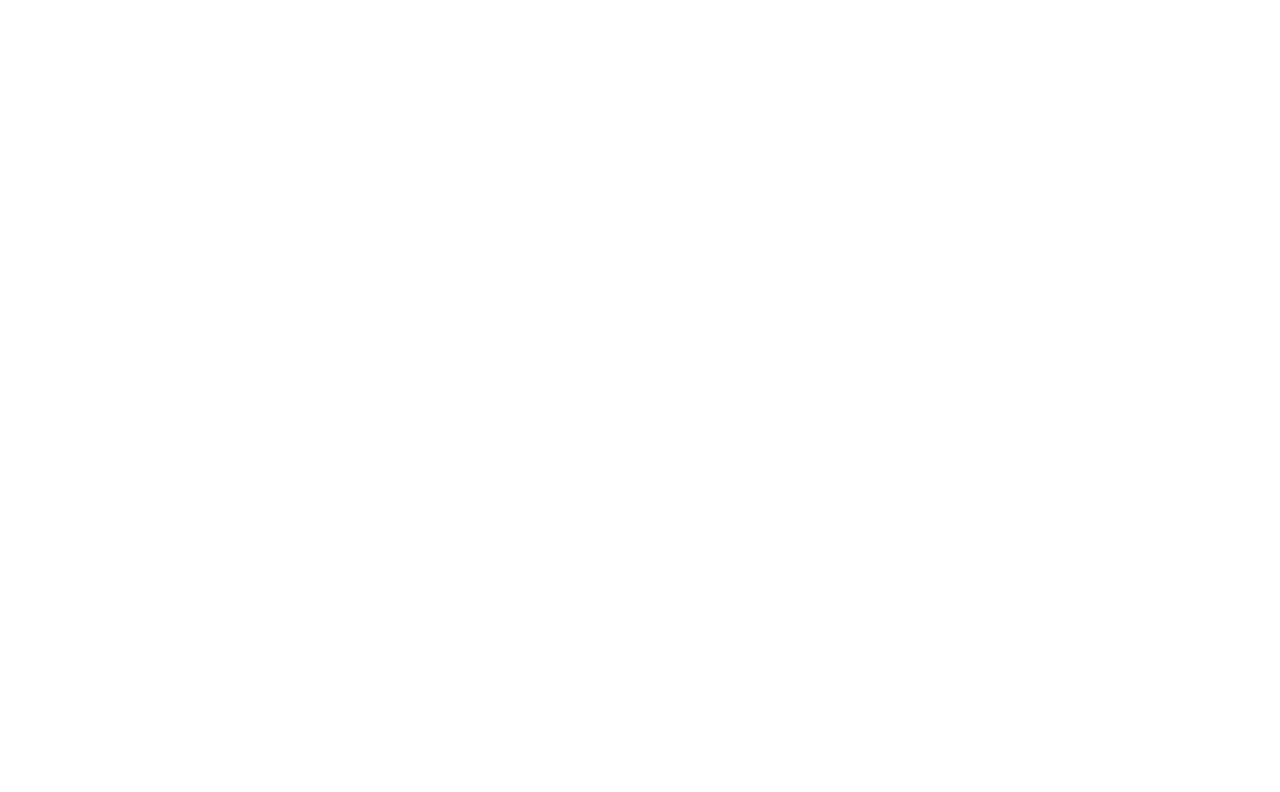
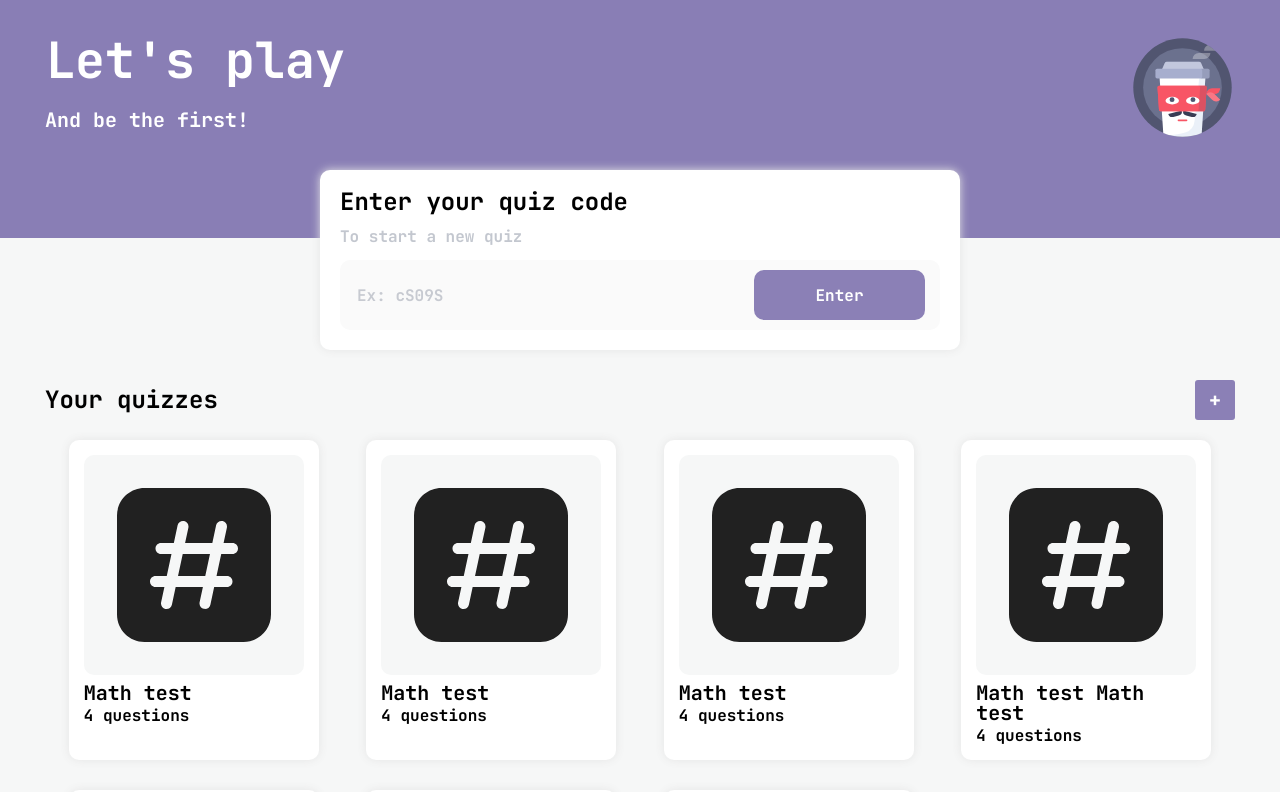
Before and after one commit to Faust587/quiz-generator-front-end, a React (Create React App) app: page /main-page in a window 1280 px wide. Shown: the top 792 px of the page. Built offline with nearby package versions, Linux system fonts and the light colour scheme.

Commit message:
Created main page

```diff
--- a/src/components/forms/SearchForm/SearchForm.tsx
+++ b/src/components/forms/SearchForm/SearchForm.tsx
@@ -1,8 +1,28 @@
+import "./SearchFormStyles.scss";
+
 export const SearchForm = () => {
 
   return (
-    <>
-
-    </>
+    <div className="search-form-container">
+      <h1 className="search-form-title">
+        Enter your quiz code
+      </h1>
+      <h2 className="search-form-subtitle">
+        To start a new quiz
+      </h2>
+      <form className="search-form">
+        <input
+          type="text"
+          className="search-form-input"
+          placeholder="Ex: cS09S"
+        />
+        <button
+          type="submit"
+          className="search-form-submit-button"
+        >
+          Enter
+        </button>
+      </form>
+    </div>
   );
 };
--- a/src/components/forms/SearchForm/SearchFormStyles.scss
+++ b/src/components/forms/SearchForm/SearchFormStyles.scss
@@ -0,0 +1,115 @@
+.search-form {
+  width: 100%;
+  border-radius: 10px;
+  background-color: #fafafa;
+  display: flex;
+  align-items: center;
+  padding: 15px;
+
+  &-container {
+    display: flex;
+    flex-direction: column;
+    justify-content: space-between;
+
+    background-color: #ffffff;
+    border-radius: 10px;
+    box-shadow: 0 0 10px #e5e5e5;
+  }
+
+  &-submit-button {
+    border-radius: 10px;
+    color: #ffffff;
+    font-family: "JetBrainsMono", sans-serif;
+    background-color: #8b80b6;
+  }
+
+  &-input {
+    font-family: "JetBrainsMono", sans-serif;
+    background-color: #fafafa;
+  }
+  &-input::placeholder {
+    color: #c7cad1;
+  }
+
+  &-title, &-subtitle {
+    font-family: "JetBrainsMono", sans-serif;
+  }
+
+  &-subtitle {
+    color: #c3c7cf;
+  }
+}
+
+/* Extra small devices (phones, 600px and down) */
+@media only screen and (max-width: 600px) {
+  .search-form {
+    height: 70px;
+    width: 100%;
+    &-container {
+      width: 100%;
+      height: 180px;
+      padding: 20px;
+    }
+
+    &-title {
+      font-size: 20px;
+    }
+
+    &-subtitle {
+      font-size: 14px;
+    }
+
+    &-input {
+      width: 70%;
+      font-size: 14px;
+      height: 40px;
+    }
+
+    &-submit-button {
+      width: 30%;
+      height: 50px;
+      font-size: 14px;
+    }
+  }
+}
+
+/* Medium devices (landscape tablets, 768px and up) */
+@media only screen and (min-width: 600px) {
+  .search-form {
+    height: 70px;
+    &-container {
+      max-width: 40vw;
+      margin: 0 auto;
+      height: 180px;
+      padding: 20px;
+    }
+
+    &-title {
+      font-size: 24px;
+    }
+
+    &-subtitle {
+      font-size: 16px;
+    }
+
+    &-input {
+      width: 70%;
+      font-size: 16px;
+      height: 40px;
+    }
+
+    &-submit-button {
+      width: 30%;
+      height: 50px;
+      font-size: 16px;
+    }
+  }
+}
+
+/* Extra large devices (large laptops and desktops, 1200px and up) */
+@media only screen and (min-width: 1200px) {
+  .search-form-container {
+    max-width: 50vw;
+    margin: 0 auto;
+  }
+}
--- a/src/components/headers/MainHeader/MainHeader.tsx
+++ b/src/components/headers/MainHeader/MainHeader.tsx
@@ -1,10 +1,29 @@
+import "./MainHeaderStyles.scss";
+import userIcon from "../../../assets/icons/user-icon.svg";
 import { SearchForm } from "../../forms/SearchForm/SearchForm";
 
 export const MainHeader = () => {
 
   return (
-    <>
-      <SearchForm />
-    </>
+    <div className="main-header-container">
+      <header className="main-header">
+        <div className="main-header-top-section">
+          <div className="main-header-titles-container">
+            <h1 className="main-header-title">
+              Let's play
+            </h1>
+            <h2 className="main-header-subtitle">
+              And be the first!
+            </h2>
+          </div>
+          <img
+            alt="user-profile"
+            src={ userIcon }
+            className="main-header-profile-icon"
+          />
+        </div>
+        <SearchForm />
+      </header>
+    </div>
   );
 };
--- a/src/components/headers/MainHeader/MainHeaderStyles.scss
+++ b/src/components/headers/MainHeader/MainHeaderStyles.scss
@@ -1,14 +1,72 @@
-/* Extra small devices (phones, 600px and down) */
-@media only screen and (max-width: 600px) {
-
+.main-header-container {
+  width: 100%;
 }
 
-/* Medium devices (landscape tablets, 768px and up) */
-@media only screen and (min-width: 768px) {
+.main-header {
+  width: 100%;
 
+  &-title, &-subtitle {
+    font-family: "JetBrainsMono", sans-serif;
+    color: #ffffff;
+  }
 }
 
-/* Extra large devices (large laptops and desktops, 1200px and up) */
-@media only screen and (min-width: 1200px) {
 
+/* Phone */
+@media only screen and (max-width: 600px) {
+  .main-header {
+    min-height: 43vh;
+    padding-bottom: 30px;
+    &-title {
+      font-size: 32px;
+    }
+    &-subtitle {
+      padding-top: 20px;
+      font-size: 16px;
+    }
+    &-container {
+      padding: 0 45px;
+      background: linear-gradient(180deg, rgba(137,126,181,1) 65.65%, rgba(246,247,247,1) 65.65%);
+    }
+  }
+  .main-header-profile-icon {
+    width: 80px;
+    height: 80px;
+    border-radius: 40px;
+  }
+  .main-header-top-section {
+    padding-top: 35px;
+    padding-bottom: 30px;
+    display: flex;
+    justify-content: space-between;
+  }
 }
+
+/* Tablets */
+@media only screen and (min-width: 600px) {
+  .main-header {
+    padding-bottom: 30px;
+    &-container {
+      padding: 0 45px;
+      background: linear-gradient(180deg, rgba(137,126,181,1) 62.6%, rgba(246,247,247,1) 62.6%);
+    }
+    &-title {
+      font-size: 50px;
+    }
+    &-subtitle {
+      padding-top: 25px;
+      font-size: 20px;
+    }
+  }
+  .main-header-profile-icon {
+    width: 105px;
+    height: 105px;
+    border-radius: 40px;
+  }
+  .main-header-top-section {
+    padding-top: 35px;
+    padding-bottom: 30px;
+    display: flex;
+    justify-content: space-between;
+  }
+}
--- a/src/components/quizList/QuizList.tsx
+++ b/src/components/quizList/QuizList.tsx
@@ -1,7 +1,86 @@
+import "./QuizListStyles.scss";
+import { QuizItem } from "./quizItem/QuizItem";
+
+// TODO: refactor icons stuff
+import quizIcon1 from "../../assets/icons/quiz-icon-1.svg";
+
 export const QuizList = () => {
 
+  //TODO: remove mock data and fetch real data from api
+  const mockData = [
+    {
+      id: "id(240285sdf23)",
+      name: "Math test",
+      questionsNumber: 4,
+      iconURL: quizIcon1
+    },
+    {
+      id: "id(240562sdf23)",
+      name: "Math test",
+      questionsNumber: 4,
+      iconURL: quizIcon1
+    },
+    {
+      id: "id(240243sdf23)",
+      name: "Math test",
+      questionsNumber: 4,
+      iconURL: quizIcon1
+    },
+    {
+      id: "id(240243sdf25)",
+      name: "Math test Math test",
+      questionsNumber: 4,
+      iconURL: quizIcon1
+    },
+    {
+      id: "id(243243sdf25)",
+      name: "Math test Math test",
+      questionsNumber: 4,
+      iconURL: quizIcon1
+    },
+    {
+      id: "id(2402s3sdf25)",
+      name: "Math test Math test",
+      questionsNumber: 4,
+      iconURL: quizIcon1
+    },
+    {
+      id: "id(s40243sdf25)",
+      name: "Math test Math test",
+      questionsNumber: 4,
+      iconURL: quizIcon1
+    },
+  ];
+
   return (
-    <>
-    </>
+    <section className="quiz-list-container">
+      <header className="quiz-list-header">
+        <h1 className="quiz-list-title">
+          Your quizzes
+        </h1>
+        <button className="quiz-generator-button">
+          +
+        </button>
+      </header>
+      <div className="quiz-list">
+        {
+          mockData.map((
+            {
+              name,
+              questionsNumber,
+              iconURL,
+              id
+            }
+          ) => {
+            return <QuizItem
+              key={ id }
+              title={ name }
+              iconURL={ iconURL }
+              subtitle={ questionsNumber }
+            />;
+          })
+        }
+      </div>
+    </section>
   );
 };
--- a/src/components/quizList/QuizListStyles.scss
+++ b/src/components/quizList/QuizListStyles.scss
@@ -0,0 +1,52 @@
+.quiz-list-container {
+  width: 100%;
+}
+
+.quiz-list-header {
+  display: flex;
+  align-items: center;
+  justify-content: space-between;
+  padding-bottom: 20px;
+}
+
+.quiz-generator-button {
+  height: 40px;
+  width: 40px;
+  border-radius: 3px;
+  font-size: 20px;
+  color: #ffffff;
+  font-family: "JetBrainsMono", sans-serif;
+  background-color: #8b80b6;
+}
+
+.quiz-list-title {
+  font-family: "JetBrainsMono", sans-serif;
+}
+
+/* Extra small devices (phones, 600px and down) */
+@media only screen and (max-width: 600px) {
+  .quiz-list-container {
+    flex-direction: column;
+    padding: 0 45px;
+  }
+}
+
+/* Medium devices (landscape tablets, 768px and up) */
+@media only screen and (min-width: 600px) {
+  .quiz-list {
+    display: grid;
+    grid-template-columns: repeat(auto-fit, minmax(240px, 1fr));
+    justify-content: end;
+  }
+
+  .quiz-list-container {
+    flex-direction: row;
+    flex-wrap: wrap;
+    padding: 0 45px;
+  }
+}
+
+/* Extra large devices (large laptops and desktops, 1200px and up) */
+@media only screen and (min-width: 1200px) {
+
+}
--- a/src/components/quizList/quizItem/QuizItem.tsx
+++ b/src/components/quizList/quizItem/QuizItem.tsx
@@ -0,0 +1,37 @@
+import "./QuizItemStyles.scss";
+import { FC } from "react";
+
+type propsType = {
+  iconURL: string,
+  title: string,
+  subtitle: number
+}
+
+export const QuizItem: FC<propsType> = (
+  {
+    iconURL,
+    subtitle,
+    title
+  }
+) => {
+
+  return (
+    <div className="quiz-item-container">
+      <div className="quiz-item-icon-container">
+        <img
+          src={ iconURL }
+          alt={ title }
+          className="quiz-item-icon"
+        />
+      </div>
+      <div className="quiz-item-info">
+        <div className="quiz-item-title">
+          { title }
+        </div>
+        <div className="quiz-item-subtitle">
+          { `${subtitle} questions` }
+        </div>
+      </div>
+    </div>
+  );
+};
--- a/src/components/quizList/quizItem/QuizItemStyles.scss
+++ b/src/components/quizList/quizItem/QuizItemStyles.scss
@@ -0,0 +1,107 @@
+.quiz-item {
+  &-icon, &-container {
+    border-radius: 10px;
+    background-color: rgba(246,247,247,1);
+    width: 80px;
+    height: 80px;
+  }
+
+  &-title, &-subtitle {
+    font-family: "JetBrainsMono", sans-serif;
+  }
+}
+
+/* Extra small devices (phones, 600px and down) */
+@media only screen and (max-width: 600px) {
+  .quiz-item {
+    &-container {
+      display: flex;
+      padding: 15px;
+      width: 100%;
+      height: 108px;
+      box-shadow: 0 0 10px #e5e5e5;
+      background-color: #ffffff;
+      margin-bottom: 19px;
+    }
+    &-info {
+      display: flex;
+      flex-direction: column;
+      justify-content: space-around;
+    }
+    &-title, &-subtitle {
+      padding-left: 11px;
+    }
+    &-title {
+      font-size: 20px;
+    }
+    &-subtitle {
+      font-size: 16px;
+    }
+    &-icon {
+      width: 100%;
+      height: 100%;
+    }
+  }
+}
+
+/* Medium devices (landscape tablets, 768px and up) */
+@media only screen and (min-width: 600px) {
+  .quiz-item {
+    &-container {
+      margin: 0 auto 30px;
+      display: block;
+      padding: 15px;
+      width: 250px;
+      height: 320px;
+      box-shadow: 0 0 10px #e5e5e5;
+      background-color: #ffffff;
+    }
+    &-info {
+      display: block;
+    }
+    &-title, &-subtitle {
+      padding-top: 5px;
+    }
+    &-title {
+      font-size: 20px;
+    }
+    &-subtitle {
+      font-size: 16px;
+    }
+    &-icon {
+      width: 100%;
+      height: 100%;
+    }
+  }
+}
+
+/* Extra large devices (large laptops and desktops, 1200px and up) */
+@media only screen and (min-width: 1200px) {
+  .quiz-item {
+    &-container {
+      margin: 0 auto 30px;
+      display: block;
+      padding: 15px;
+      width: 250px;
+      height: 320px;
+      box-shadow: 0 0 10px #e5e5e5;
+      background-color: #ffffff;
+    }
+    &-info {
+      display: block;
+    }
+    &-title, &-subtitle {
+      padding-top: 5px;
+    }
+    &-title {
+      font-size: 20px;
+    }
+    &-subtitle {
+      font-size: 16px;
+    }
+    &-icon {
+      width: 100%;
+      height: 100%;
+    }
+  }
+}
--- a/src/pages/MainPage/MainPageStyles.scss
+++ b/src/pages/MainPage/MainPageStyles.scss
@@ -1,5 +1,7 @@
 .main-page-container {
   width: 100vw;
+  min-height: 100vh;
+  background-color: rgba(246,247,247,1);
 }
 
 /* Extra small devices (phones, 600px and down) */
```
Also changed, not shown: src/assets/icons/quiz-icon-1.svg (added), src/assets/icons/user-icon.svg (added).
